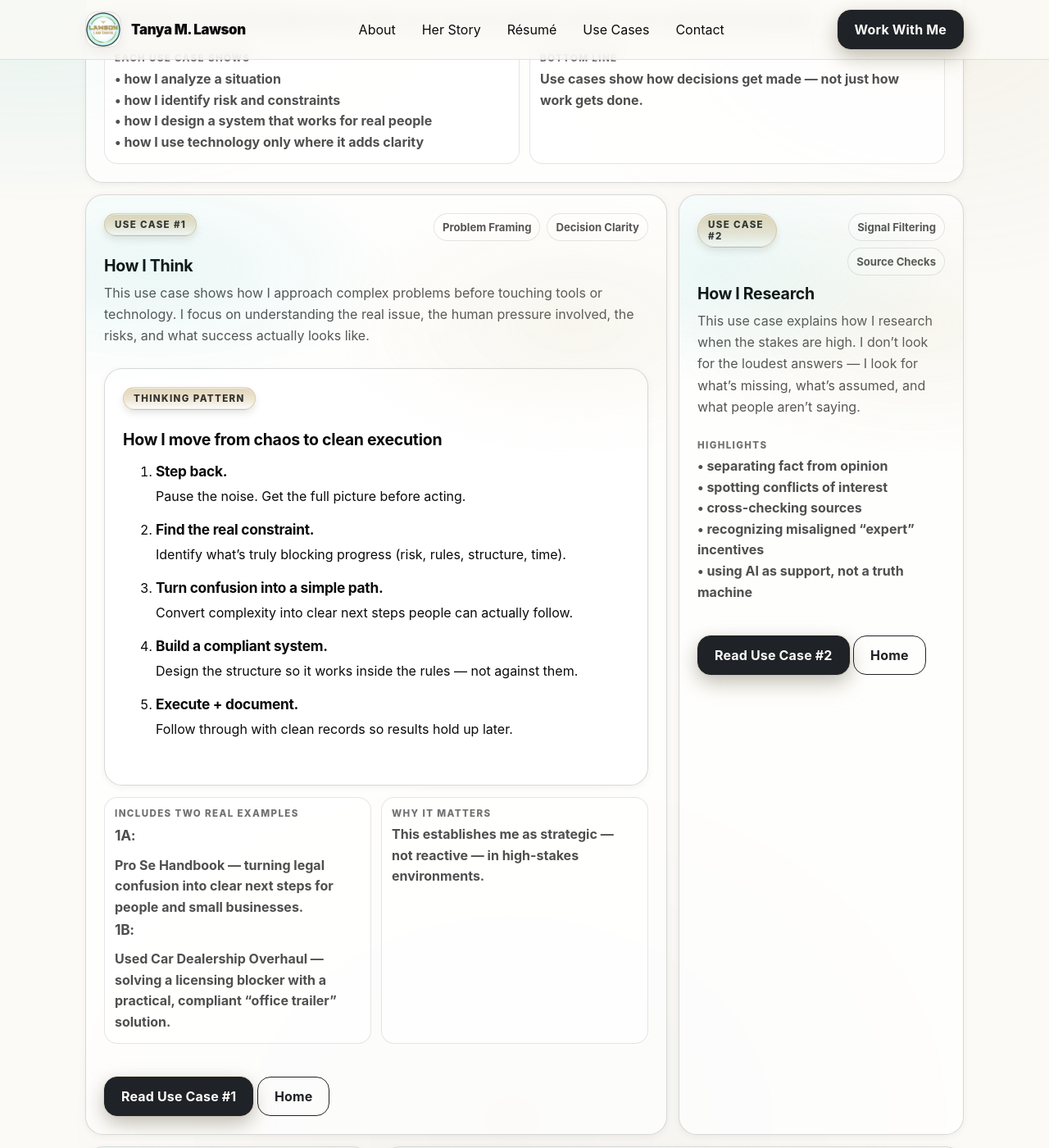
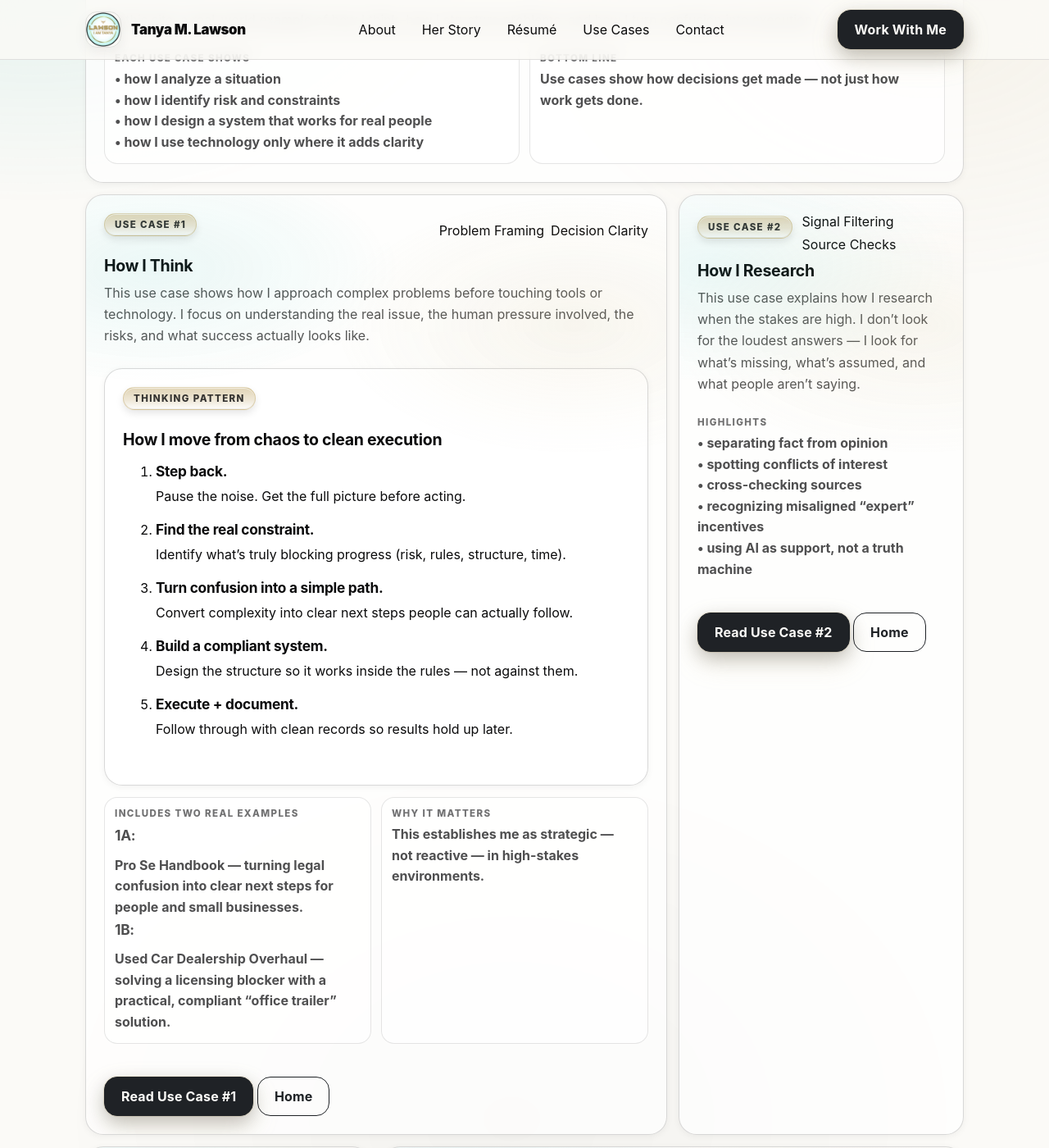
Before and after one commit to TanyaWBM1/TanyaLawson, a Jekyll site: the page built from use-cases/index.html, in a window 1280 px wide and 1400 px high, scrolled down 612 px. Shown: the whole window at 82% size. Built offline with Jekyll 4.4.1, drawn with Linux system fonts in a browser that asks for light colours.

Commit message:
Update styles.css

```diff
--- a/assets/css/styles.css
+++ b/assets/css/styles.css
@@ -730,13 +730,25 @@ body.page-contact .nav a[href="/contact/"]::after{
 }
 
 .usecase-top{
-  display:flex;
-  align-items:flex-start;
-  justify-content:space-between;
+  display: flex;
+  align-items: center;
+  justify-content: space-between;
   gap: 12px;
+
+  /* KEY FIX */
+  flex-wrap: nowrap;
+}
+
+.usecase-top .eyebrow{
+  white-space: nowrap;
+  flex-shrink: 0;
 }
 
 .usecase-badges{
+  display: flex;
+  gap: 8px;
+  flex-wrap: wrap; /* badges can wrap if needed */
+}
   display:flex;
   flex-wrap: wrap;
   gap: 8px;
```
